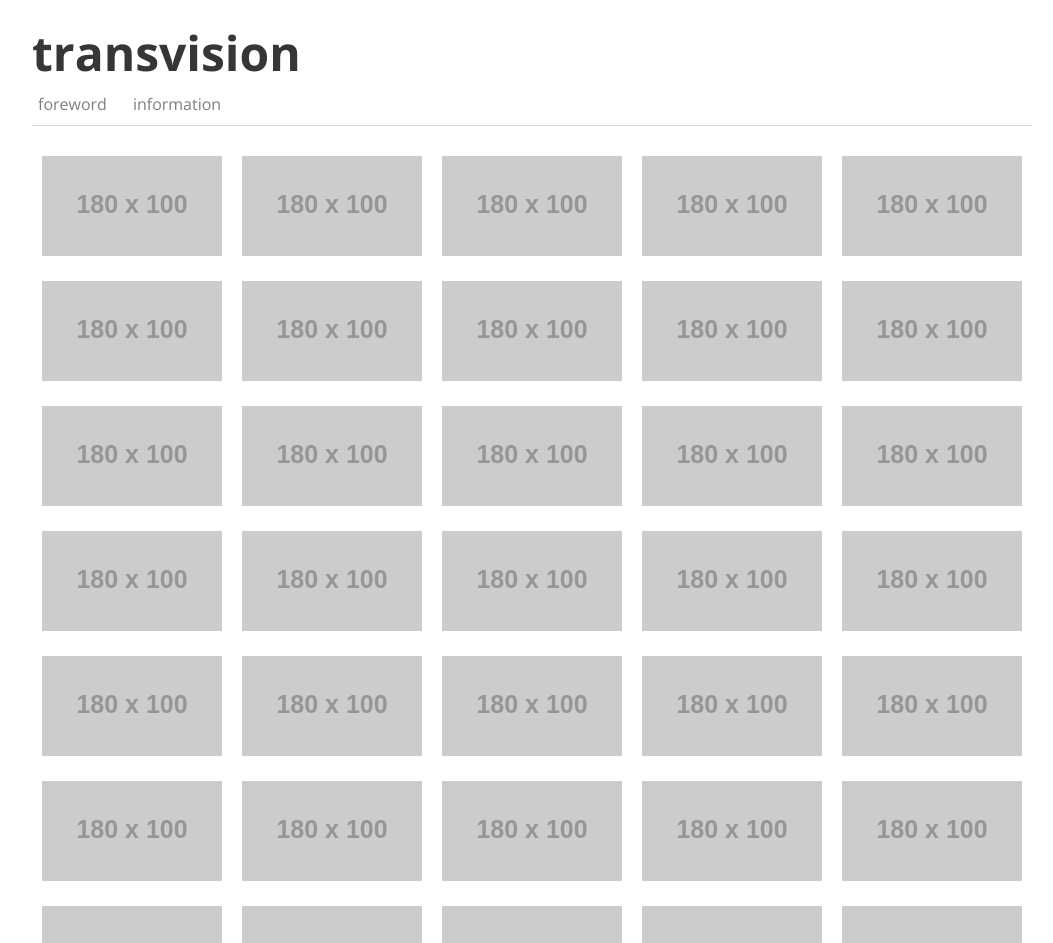
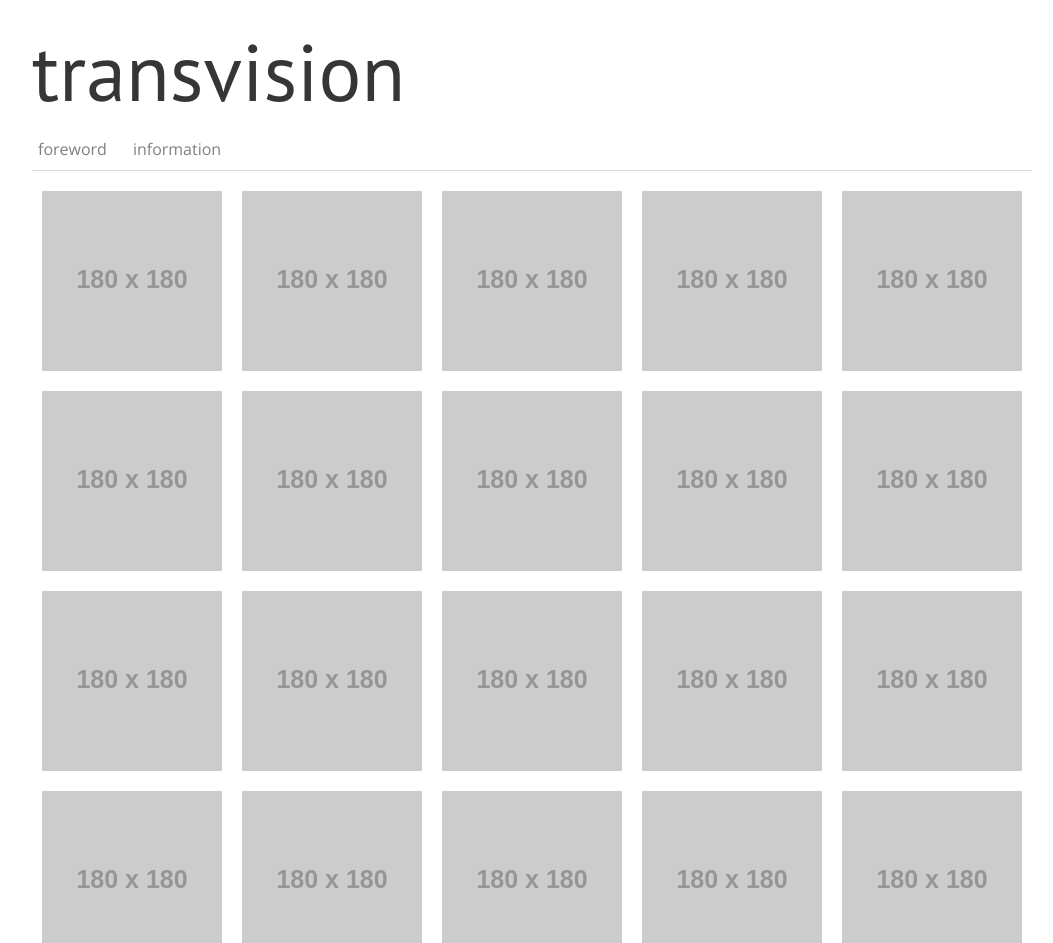
Before and after one commit to transvision/transvision.github.com, a Jekyll site: the page built from index.html, in a window 1280 px wide. Shown: the top 943 px of the page, without its empty margins (108-1161 px from the left). Built offline with Jekyll 4.4.1, drawn with Linux system fonts in a browser that asks for light colours; nearby versions of some CDN libraries.

Commit message:
Fixed some margins

```diff
--- a/_layouts/default.html
+++ b/_layouts/default.html
@@ -5,7 +5,7 @@
 	<meta name="viewport" content="initial-scale=0.66" />
 	<link rel="stylesheet" href="/static/css/base.css" />
 	<link rel="stylesheet" href="/static/fancybox/jquery.fancybox.css?v=2.0.5" media="screen" />
-	<link rel="stylesheet" href="http://fonts.googleapis.com/css?family=Open+Sans:400italic,400,700" />
+	<link rel="stylesheet" href="http://fonts.googleapis.com/css?family=Open+Sans:400italic,400,700|PT+Sans:400,700" />
 	<script src="http://ajax.googleapis.com/ajax/libs/jquery/1.7/jquery.min.js"></script>
 	<script src="/static/fancybox/jquery.fancybox.pack.js?v=2.0.5"></script>
 	<!--[if lt IE 9]>
--- a/index.html
+++ b/index.html
@@ -15,53 +15,53 @@ title: Transvision Exhibition
 	</header>
 	<section id="gallery">
 		<ul>
-			<li><img src="http://placehold.it/180x100"></li>
-			<li><img src="http://placehold.it/180x100"></li>
-			<li><img src="http://placehold.it/180x100"></li>
-			<li><img src="http://placehold.it/180x100"></li>
-			<li><img src="http://placehold.it/180x100"></li>
+			<li><img src="http://placehold.it/180x180" alt=""></li>
+			<li><img src="http://placehold.it/180x180" alt=""></li>
+			<li><img src="http://placehold.it/180x180" alt=""></li>
+			<li><img src="http://placehold.it/180x180" alt=""></li>
+			<li><img src="http://placehold.it/180x180" alt=""></li>
 		</ul>
 		<ul>
-			<li><img src="http://placehold.it/180x100"></li>
-			<li><img src="http://placehold.it/180x100"></li>
-			<li><img src="http://placehold.it/180x100"></li>
-			<li><img src="http://placehold.it/180x100"></li>
-			<li><img src="http://placehold.it/180x100"></li>
+			<li><img src="http://placehold.it/180x180" alt=""></li>
+			<li><img src="http://placehold.it/180x180" alt=""></li>
+			<li><img src="http://placehold.it/180x180" alt=""></li>
+			<li><img src="http://placehold.it/180x180" alt=""></li>
+			<li><img src="http://placehold.it/180x180" alt=""></li>
 		</ul>
 		<ul>
-			<li><img src="http://placehold.it/180x100"></li>
-			<li><img src="http://placehold.it/180x100"></li>
-			<li><img src="http://placehold.it/180x100"></li>
-			<li><img src="http://placehold.it/180x100"></li>
-			<li><img src="http://placehold.it/180x100"></li>
+			<li><img src="http://placehold.it/180x180" alt=""></li>
+			<li><img src="http://placehold.it/180x180" alt=""></li>
+			<li><img src="http://placehold.it/180x180" alt=""></li>
+			<li><img src="http://placehold.it/180x180" alt=""></li>
+			<li><img src="http://placehold.it/180x180" alt=""></li>
 		</ul>
 		<ul>
-			<li><img src="http://placehold.it/180x100"></li>
-			<li><img src="http://placehold.it/180x100"></li>
-			<li><img src="http://placehold.it/180x100"></li>
-			<li><img src="http://placehold.it/180x100"></li>
-			<li><img src="http://placehold.it/180x100"></li>
+			<li><img src="http://placehold.it/180x180" alt=""></li>
+			<li><img src="http://placehold.it/180x180" alt=""></li>
+			<li><img src="http://placehold.it/180x180" alt=""></li>
+			<li><img src="http://placehold.it/180x180" alt=""></li>
+			<li><img src="http://placehold.it/180x180" alt=""></li>
 		</ul>
 		<ul>
-			<li><img src="http://placehold.it/180x100"></li>
-			<li><img src="http://placehold.it/180x100"></li>
-			<li><img src="http://placehold.it/180x100"></li>
-			<li><img src="http://placehold.it/180x100"></li>
-			<li><img src="http://placehold.it/180x100"></li>
+			<li><img src="http://placehold.it/180x180" alt=""></li>
+			<li><img src="http://placehold.it/180x180" alt=""></li>
+			<li><img src="http://placehold.it/180x180" alt=""></li>
+			<li><img src="http://placehold.it/180x180" alt=""></li>
+			<li><img src="http://placehold.it/180x180" alt=""></li>
 		</ul>
 		<ul>
-			<li><img src="http://placehold.it/180x100"></li>
-			<li><img src="http://placehold.it/180x100"></li>
-			<li><img src="http://placehold.it/180x100"></li>
-			<li><img src="http://placehold.it/180x100"></li>
-			<li><img src="http://placehold.it/180x100"></li>
+			<li><img src="http://placehold.it/180x180" alt=""></li>
+			<li><img src="http://placehold.it/180x180" alt=""></li>
+			<li><img src="http://placehold.it/180x180" alt=""></li>
+			<li><img src="http://placehold.it/180x180" alt=""></li>
+			<li><img src="http://placehold.it/180x180" alt=""></li>
 		</ul>
 		<ul>
-			<li><img src="http://placehold.it/180x100"></li>
-			<li><img src="http://placehold.it/180x100"></li>
-			<li><img src="http://placehold.it/180x100"></li>
-			<li><img src="http://placehold.it/180x100"></li>
-			<li><img src="http://placehold.it/180x100"></li>
+			<li><img src="http://placehold.it/180x180" alt=""></li>
+			<li><img src="http://placehold.it/180x180" alt=""></li>
+			<li><img src="http://placehold.it/180x180" alt=""></li>
+			<li><img src="http://placehold.it/180x180" alt=""></li>
+			<li><img src="http://placehold.it/180x180" alt=""></li>
 		</ul>
 	</section>
 	<section id="foreword">
@@ -73,10 +73,12 @@ title: Transvision Exhibition
 <div id="footcontainer">
 	<section id="info">
 		<h2>how to find us</h2>
-		<iframe width="100%" height="350" frameborder="0" scrolling="no" marginheight="0" marginwidth="0" src="https://maps.google.com/maps?f=q&amp;source=s_q&amp;hl=en&amp;geocode=&amp;q=Ashburn+House,+SR27EF&amp;aq=&amp;sll=54.976705,-1.539928&amp;sspn=0.245901,0.567856&amp;ie=UTF8&amp;hq=&amp;hnear=University+of+Sunderland,+Sunderland,+Tyne+and+Wear,+United+Kingdom&amp;t=m&amp;ll=54.912047,-1.411657&amp;spn=0.017268,0.036478&amp;z=14&amp;iwloc=A&amp;output=embed"></iframe>
+		<iframe src="https://maps.google.com/maps?f=q&amp;source=s_q&amp;hl=en&amp;geocode=&amp;q=Ashburn+House,+SR27EF&amp;aq=&amp;sll=54.976705,-1.539928&amp;sspn=0.245901,0.567856&amp;ie=UTF8&amp;hq=&amp;hnear=University+of+Sunderland,+Sunderland,+Tyne+and+Wear,+United+Kingdom&amp;t=m&amp;ll=54.912047,-1.411657&amp;spn=0.017268,0.036478&amp;z=14&amp;iwloc=A&amp;output=embed"></iframe>
 		<address>
-			Ashburne House Backhouse Park, Ryhope Road, Sunderland, Tyne and Wear, SR2 7EF<br/><br/>
+			Ashburne House Backhouse Park, Ryhope Road, Sunderland, Tyne and Wear, SR2 7EF
+		</address>
+		<time datetime="2012-06-15">
 			Opens on Friday the 15th of June, 5pm to 8pm. Refreshments available.
-		</address>
+		</time>
 	</section>
 </div>
--- a/static/css/base.css
+++ b/static/css/base.css
@@ -17,20 +17,24 @@ a:hover {
 }
 
 header {
-	margin-bottom: 20px;
 	border-bottom: 1px solid #d8d8d8;
 	overflow: auto;
 }
 
 h1 {
-	margin: 20px 0 8px 0;
-	font-size: 3em;
+	margin: 20px 0 15px;
+	font-family: "PT Sans", "Helvetica Neue", Helvetica, Arial, sans-serif;
+	font-weight: 400;
+	font-size: 5em;
 }
 
 h2 {
-	margin-bottom: 18px;
-	padding-left: 10px;
+	margin-bottom: 40px;
+	padding-left: 14px;
 	border-left: 8px solid #363636;
+	font-family: "PT Sans", "Helvetica Neue", Helvetica, Arial, sans-serif;
+	font-weight: 400;
+	font-size: 2em;
 }
 
 ul {
@@ -52,14 +56,14 @@ nav li {
 }
 
 #gallery {
+	padding: 10px 0;
 	overflow: auto;
-	padding-bottom: 20px;
 	border-bottom: 1px solid #d8d8d8;
 }
 
 #gallery li {
 	float: left;
-	margin: 10px;
+	margin: 10px 10px 5px;
 }
 
 #gallery li:hover {
@@ -77,20 +81,29 @@ nav li {
 }
 
 #foreword {
-	margin-top: 20px;
-	padding-bottom: 20px;
+	padding: 40px 0;
 }
 
 #footcontainer {
 	background-color: #363636;
 	-webkit-box-shadow: inset 0 6px 20px #262626;
+	-moz-box-shadow: inset 0 6px 20px #262626;
+	box-shadow: inset 0 6px 20px #262626;
 }
 
 #info {
 	max-width: 1000px;
 	margin: 0 auto;
-	padding: 10px 40px;
+	padding: 40px;
 	color: #fff;
+}
+
+iframe {
+	margin: 0;
+	border: 0;
+	width: 100%;
+	height: 350px;
+	overflow: hidden;
 }
 
 #info h2 {
@@ -98,5 +111,5 @@ nav li {
 }
 
 address {
-	margin: 20px 0;
+	margin-top: 20px;
 }
```
